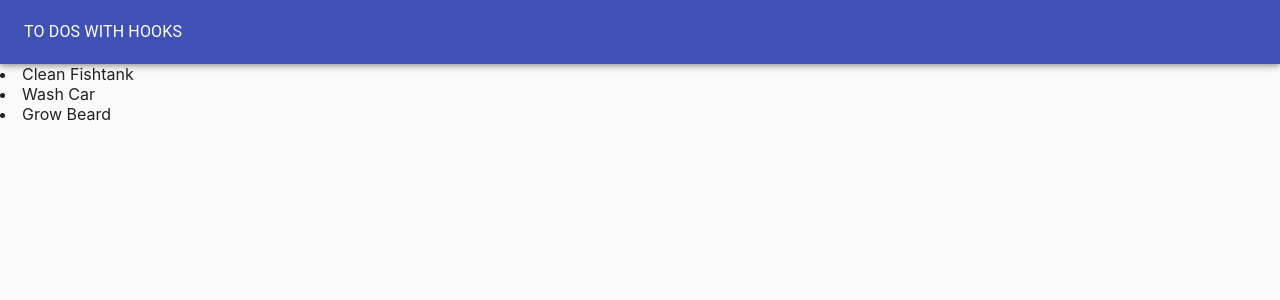
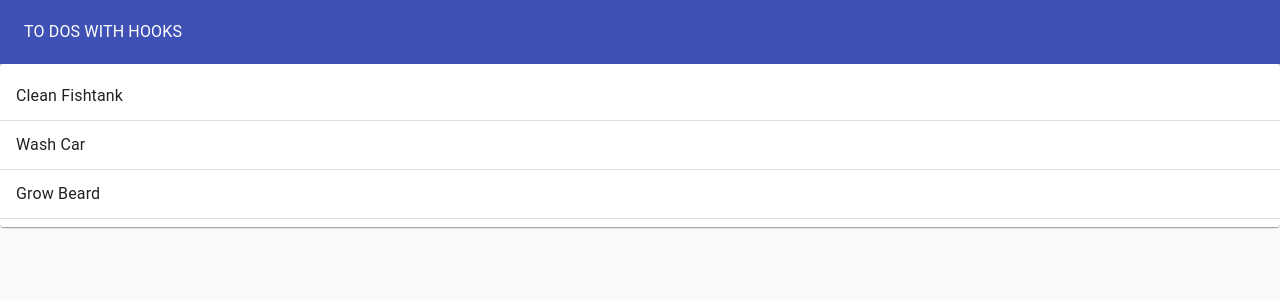
Before and after one commit to Proclus01/to-do-list-with-hooks, a React (Create React App) app: page / in a window 1280 px wide. Shown: the top 300 px of the page. Built offline with nearby package versions, Linux system fonts and the light colour scheme.

Commit message:
style and set up todolist component using material ui and fragments

```diff
--- a/src/TodoList.js
+++ b/src/TodoList.js
@@ -1,15 +1,25 @@
-import React from 'react';
+import React from "react";
+import { Paper } from "@material-ui/core";
+import { List } from "@material-ui/core";
+import { ListItem } from "@material-ui/core";
+import { ListItemText } from "@material-ui/core";
+import { Divider } from "@material-ui/core";
 
 function TodoList(props) {
-    return (
-        <div>
-            {props.todos.map(
-                todo => (
-                    <li>{todo.task}</li>
-                )
-            )}
-        </div>
-    )
+  return (
+    <Paper>
+      <List>
+        {props.todos.map((todo) => (
+          <>
+            <ListItem>
+              <ListItemText>{todo.task}</ListItemText>
+            </ListItem>
+            <Divider />
+          </>
+        ))}
+      </List>
+    </Paper>
+  );
 }
 
 export default TodoList;
```
